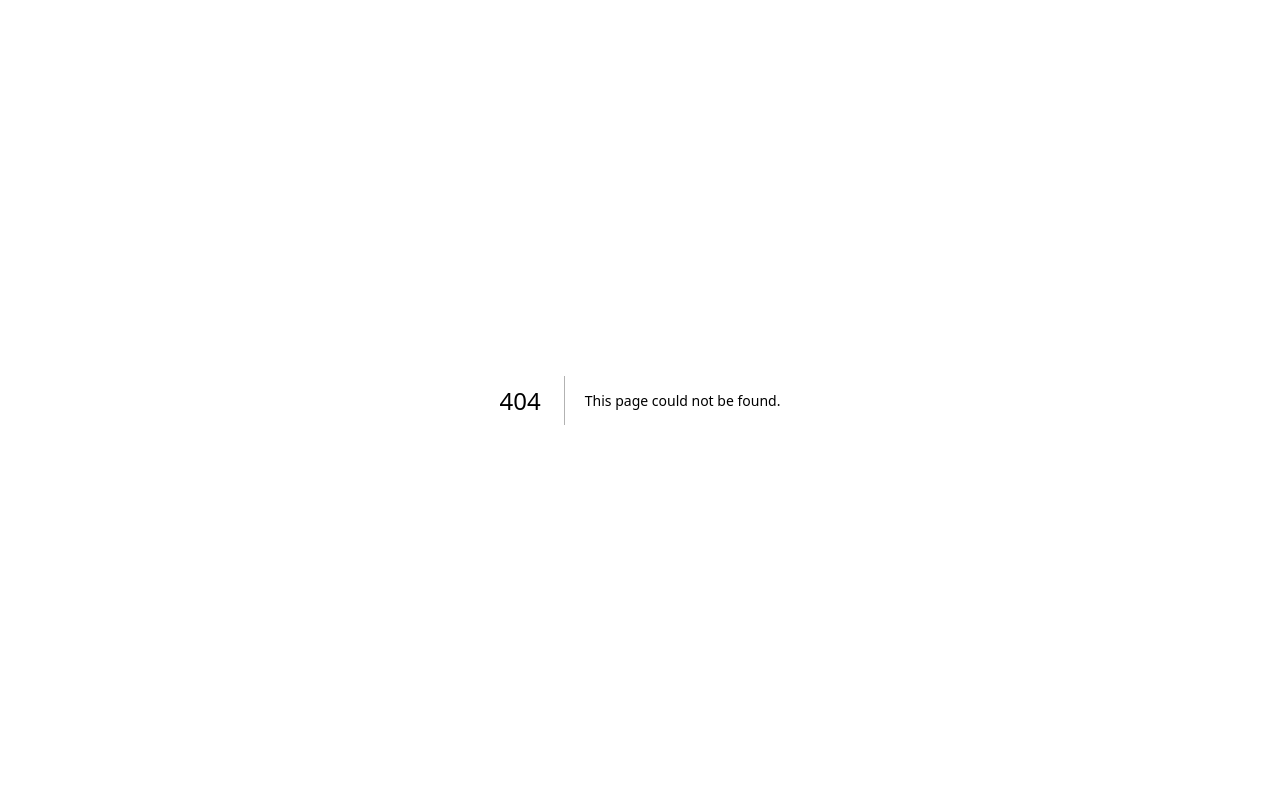
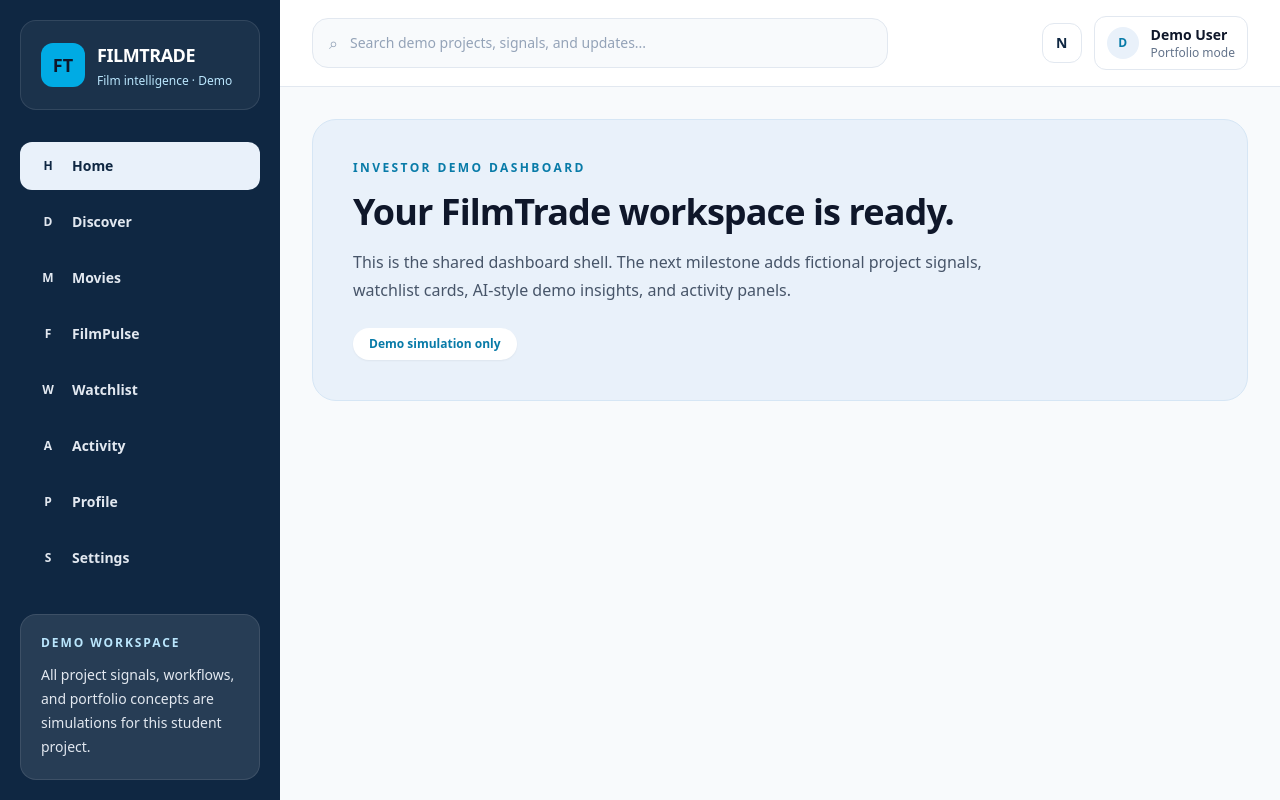
Before and after one commit to RakeshMalipeddi-06/filmtrade, a Next.js app: page /dashboard in a window 1280 px wide. Before the commit this address had no page. Built offline with nearby package versions, Linux system fonts and the light colour scheme.

Commit message:
feat: add FilmTrade dashboard shell

```diff
--- /dev/null
+++ b/src/app/dashboard/layout.tsx
@@ -0,0 +1,18 @@
+import DashboardSidebar from "@/components/dashboard/DashboardSidebar";
+import DashboardTopbar from "@/components/dashboard/DashboardTopbar";
+
+export default function DashboardLayout({
+  children,
+}: Readonly<{
+  children: React.ReactNode;
+}>) {
+  return (
+    <div className="min-h-screen bg-[#f8fafc] text-[#0f172a] lg:flex">
+      <DashboardSidebar />
+      <div className="min-w-0 flex-1">
+        <DashboardTopbar />
+        {children}
+      </div>
+    </div>
+  );
+}
--- /dev/null
+++ b/src/app/dashboard/page.tsx
@@ -0,0 +1,20 @@
+export default function DashboardPage() {
+  return (
+    <main className="p-5 sm:p-8">
+      <section className="rounded-3xl border border-[#d6e6f5] bg-[#e9f1fa] p-8 sm:p-10">
+        <p className="text-xs font-black uppercase tracking-[0.2em] text-[#087ba8]">
+          Investor demo dashboard
+        </p>
+        <h1 className="mt-4 text-3xl font-black tracking-tight sm:text-4xl">
+          Your FilmTrade workspace is ready.
+        </h1>
+        <p className="mt-4 max-w-2xl leading-7 text-slate-600">
+          This is the shared dashboard shell. The next milestone adds fictional project signals, watchlist cards, AI-style demo insights, and activity panels.
+        </p>
+        <span className="mt-6 inline-block rounded-full bg-white px-4 py-2 text-xs font-black text-[#087ba8] shadow-sm">
+          Demo simulation only
+        </span>
+      </section>
+    </main>
+  );
+}
--- /dev/null
+++ b/src/components/dashboard/DashboardSidebar.tsx
@@ -0,0 +1,54 @@
+const navigation = [
+  "Home",
+  "Discover",
+  "Movies",
+  "FilmPulse",
+  "Watchlist",
+  "Activity",
+  "Profile",
+  "Settings",
+];
+
+export default function DashboardSidebar() {
+  return (
+    <aside className="hidden min-h-screen w-[280px] shrink-0 flex-col bg-[#0f2742] p-5 text-white lg:flex">
+      <div className="rounded-2xl border border-white/10 bg-white/5 p-5">
+        <div className="flex items-center gap-3">
+          <div className="grid h-11 w-11 place-items-center rounded-xl bg-[#00ABE4] text-lg font-black text-[#0f172a]">
+            FT
+          </div>
+          <div>
+            <p className="text-lg font-black tracking-tight">FILMTRADE</p>
+            <p className="mt-1 text-xs text-sky-200">Film intelligence · Demo</p>
+          </div>
+        </div>
+      </div>
+
+      <nav className="mt-8 space-y-2">
+        {navigation.map((item, index) => (
+          <a
+            key={item}
+            href={index === 0 ? "/dashboard" : "#"}
+            className={`flex items-center rounded-xl px-4 py-3 text-sm font-bold transition ${
+              index === 0
+                ? "bg-[#e9f1fa] text-[#0f2742]"
+                : "text-slate-200 hover:bg-white/10 hover:text-white"
+            }`}
+          >
+            <span className="mr-3 grid h-6 w-6 place-items-center rounded-md bg-current/10 text-xs">
+              {item.slice(0, 1)}
+            </span>
+            {item}
+          </a>
+        ))}
+      </nav>
+
+      <div className="mt-auto rounded-2xl border border-white/10 bg-white/10 p-5">
+        <p className="text-xs font-bold uppercase tracking-[0.16em] text-sky-200">Demo workspace</p>
+        <p className="mt-3 text-sm leading-6 text-slate-200">
+          All project signals, workflows, and portfolio concepts are simulations for this student project.
+        </p>
+      </div>
+    </aside>
+  );
+}
--- /dev/null
+++ b/src/components/dashboard/DashboardTopbar.tsx
@@ -0,0 +1,35 @@
+export default function DashboardTopbar() {
+  return (
+    <header className="flex flex-wrap items-center justify-between gap-4 border-b border-slate-200 bg-white px-5 py-4 sm:px-8">
+      <a href="/" className="text-lg font-black tracking-tight lg:hidden">
+        FILM<span className="text-[#00ABE4]">TRADE</span>
+      </a>
+
+      <div className="order-3 w-full lg:order-none lg:max-w-xl">
+        <label className="flex items-center gap-3 rounded-2xl border border-slate-200 bg-[#f8fafc] px-4 py-3">
+          <span className="text-slate-400">⌕</span>
+          <input
+            aria-label="Search demo projects"
+            className="w-full bg-transparent text-sm font-medium text-slate-700 outline-none placeholder:text-slate-400"
+            placeholder="Search demo projects, signals, and updates..."
+          />
+        </label>
+      </div>
+
+      <div className="flex items-center gap-3">
+        <button aria-label="Demo notifications" className="grid h-10 w-10 place-items-center rounded-xl border border-slate-200 bg-white text-sm font-black text-[#0f2742]">
+          N
+        </button>
+        <div className="flex items-center gap-3 rounded-xl border border-slate-200 bg-white px-3 py-2">
+          <div className="grid h-8 w-8 place-items-center rounded-full bg-[#e9f1fa] text-xs font-black text-[#087ba8]">
+            D
+          </div>
+          <div className="hidden sm:block">
+            <p className="text-sm font-black text-[#0f172a]">Demo User</p>
+            <p className="text-xs text-slate-500">Portfolio mode</p>
+          </div>
+        </div>
+      </div>
+    </header>
+  );
+}
```
